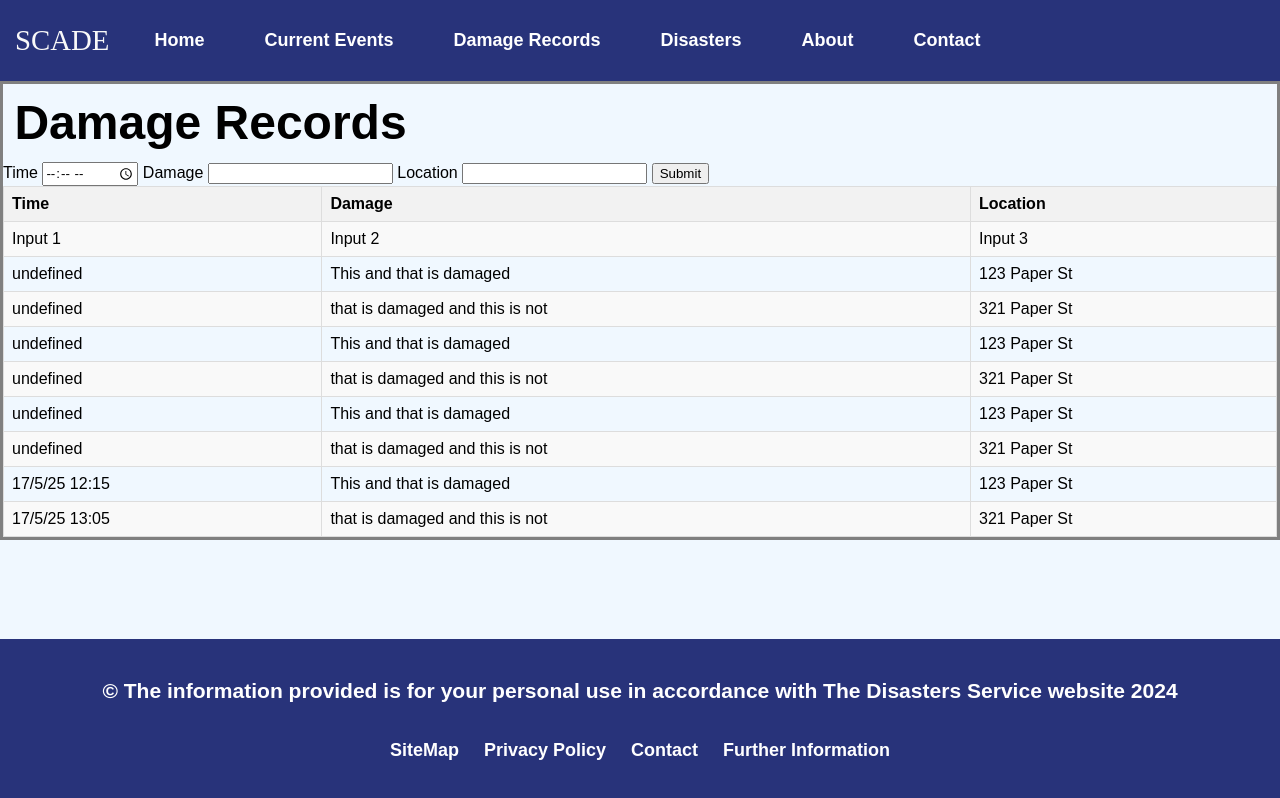
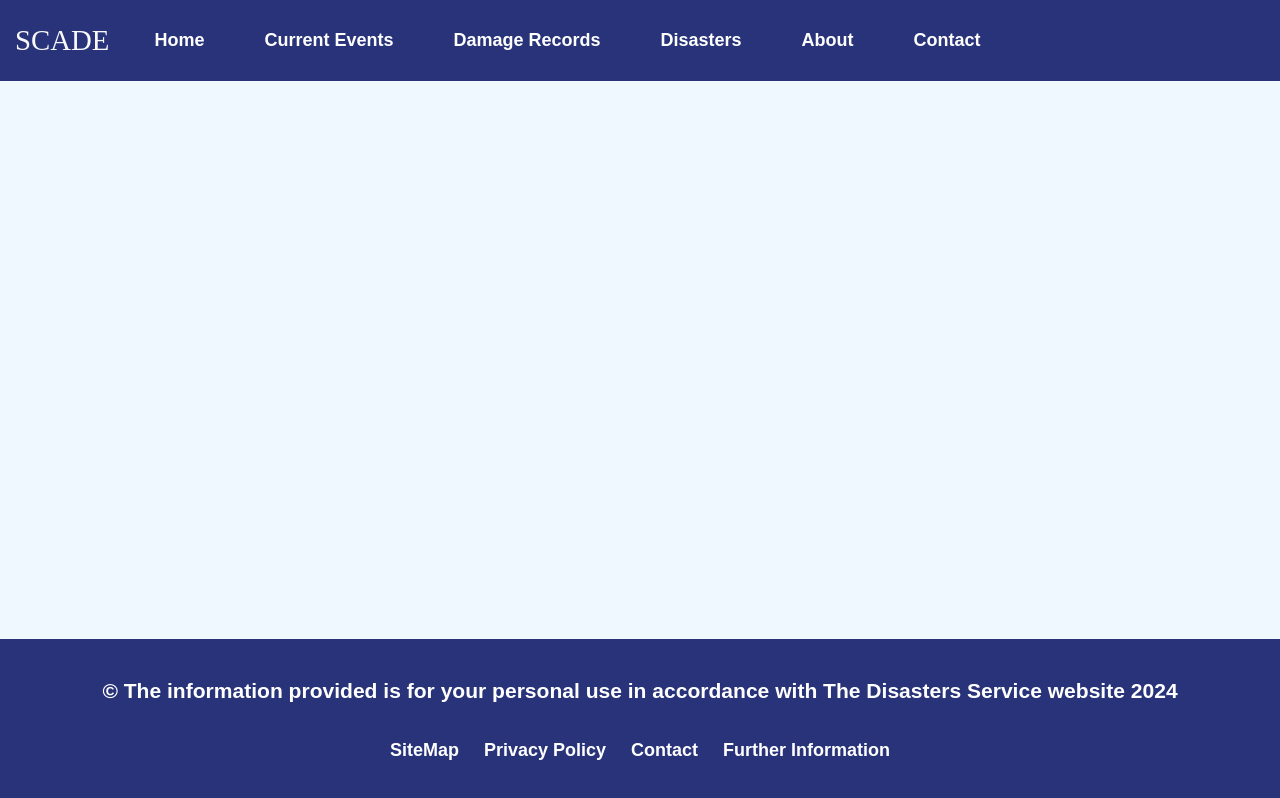
Before and after one commit to BIT-Studio-3/group-project-25-1-scade, a SvelteKit app: page /damage in a window 1280 px wide. Built offline with nearby package versions, Linux system fonts and the light colour scheme.

Commit message:
trying to get cookies to work

```diff
--- a/src/routes/damage/+page.server.js
+++ b/src/routes/damage/+page.server.js
@@ -4,22 +4,26 @@ export const actions = {
         const time = data.get('time');
         const details = data.get('details');
         const location = data.get('location');
+
     }
 }
 
-export async function load ({}){
+export async function load ({cookies}){
+    let data = [
+        { damage: 'that is damaged and this is not', location: '321 Paper St'},
+        { damage: 'This and that is damaged', location: '123 Paper St'},
+        { damage: 'that is damaged and this is not', location: '321 Paper St'},
+        { damage: 'This and that is damaged', location: '123 Paper St', time: '17/5/25 12:15'},
+        { damage: 'that is damaged and this is not', location: '321 Paper St',time: '17/5/25 13:05'}
+      ];
 
+      const jsonData = JSON.stringify(data);
+      cookies.set('data', jsonData, { path: '/' });
 
-
-return {data : [
-    { damage: 'This and that is damaged', location: '123 Paper St'},
-    { damage: 'that is damaged and this is not', location: '321 Paper St'},
-    { damage: 'This and that is damaged', location: '123 Paper St'},
-    { damage: 'that is damaged and this is not', location: '321 Paper St'},
-    { damage: 'This and that is damaged', location: '123 Paper St'},
-    { damage: 'that is damaged and this is not', location: '321 Paper St'},
-    { damage: 'This and that is damaged', location: '123 Paper St', time: '17/5/25 12:15'},
-    { damage: 'that is damaged and this is not', location: '321 Paper St',time: '17/5/25 13:05'}
-  ]
-    }
+      return {
+        // Return the parsed data from the cookie so it can be used in the Svelte component
+        props: {
+          cookieData: data
+        }
+      };
 }
--- a/src/routes/damage/+page.svelte
+++ b/src/routes/damage/+page.svelte
@@ -1,14 +1,16 @@
 <script>
-  import { onMount } from 'svelte';
-  import Header from '$lib/Header.svelte';
-  export let data;
-  let damages = data.data;
-  console.log(damages);
+ export let cookieData; // Data passed from the server-side `load` function
 
+import { onMount } from 'svelte';
+import Header from '$lib/Header.svelte';
+
+onMount(() => {
+  console.log(cookieData); // You can see the cookie data in the browser's console
+});
 </script>
 
 <body>
-  <div class="top-of-body">
+  <!-- <div class="top-of-body">
     <h2><Header headingTitle="Damage Records" /></h2>
 
     <form method="POST" action="?/report">
@@ -59,7 +61,7 @@
       </tbody>
     </table>
 
-  </div>
+  </div> -->
 </body>
 
 <style>
```
